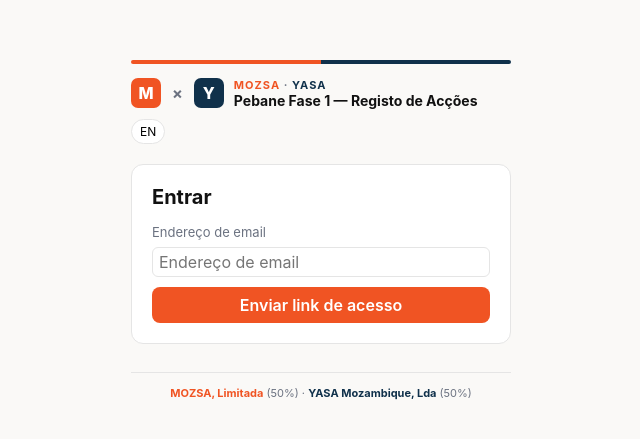
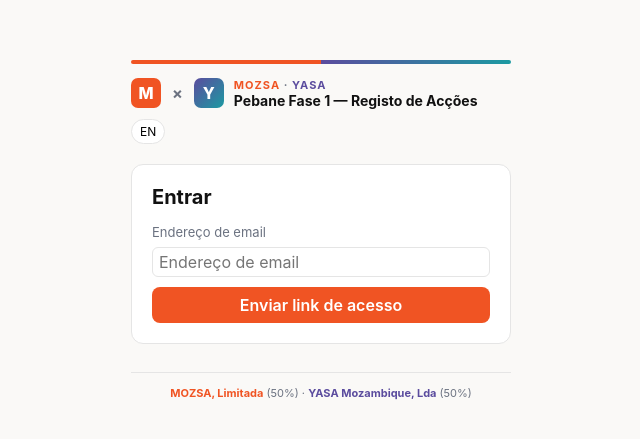
Before and after one commit to emacamo-sudo/pebane-tracker-web, a plain HTML site: page index.html in a window 1280 px wide. Shown: the part 105-544 px from the top of the page, without its empty margins (319-959 px from the left). Drawn offline with Linux system fonts and the light colour scheme.

Commit message:
Apply YASA brand colours (purple/teal) to co-branding
Co-Authored-By: Claude Opus 4.8 <noreply@anthropic.com>
Claude-Session: https://claude.ai/code/session_01MRHLu5VSgTEdBMVehGT9Ei

```diff
--- a/index.html
+++ b/index.html
@@ -5,7 +5,7 @@
 <meta name="viewport" content="width=device-width, initial-scale=1" />
 <title>Pebane Phase 1 Action Tracker</title>
 <style>
-  :root{--orange:#F05423;--navy:#10314B;--ink:#111;--line:#e5e5e5;--bg:#faf9f7;--muted:#6b7280}
+  :root{--orange:#F05423;--navy:#5B4C9E;--teal:#1C9AA2;--ink:#111;--line:#e5e5e5;--bg:#faf9f7;--muted:#6b7280}
   *{box-sizing:border-box}
   body{margin:0;font-family:-apple-system,Segoe UI,Roboto,Helvetica,Arial,sans-serif;background:var(--bg);color:var(--ink)}
   a{color:var(--orange)}
@@ -58,8 +58,8 @@
   .gov .b{background:#fff;border:1px solid var(--line);border-radius:10px;padding:12px;margin-bottom:10px}
   .lane{display:grid;grid-template-columns:1fr auto;gap:8px;font-size:13px;padding:5px 0;border-top:1px solid #f1f1f1}
   .lane:first-child{border-top:none}.sec{margin-top:4px}
-  .topbar{height:4px;border-radius:4px;background:linear-gradient(90deg,var(--orange) 0 50%,var(--navy) 50% 100%);margin-bottom:14px}
-  .logo.mz{background:var(--orange)}.logo.ya{background:var(--navy)}
+  .topbar{height:4px;border-radius:4px;background:linear-gradient(90deg,var(--orange) 0 50%,var(--navy) 50%,var(--teal) 100%);margin-bottom:14px}
+  .logo.mz{background:var(--orange)}.logo.ya{background:linear-gradient(135deg,var(--navy),var(--teal))}
   .brand .x{color:var(--muted);font-weight:700;font-size:16px;margin:0 1px}
   .brand .eyebrow{font-size:11px;letter-spacing:.09em;color:var(--muted);font-weight:700}
   .brand .eyebrow b.mz{color:var(--orange)}.brand .eyebrow b.ya{color:var(--navy)}
```
